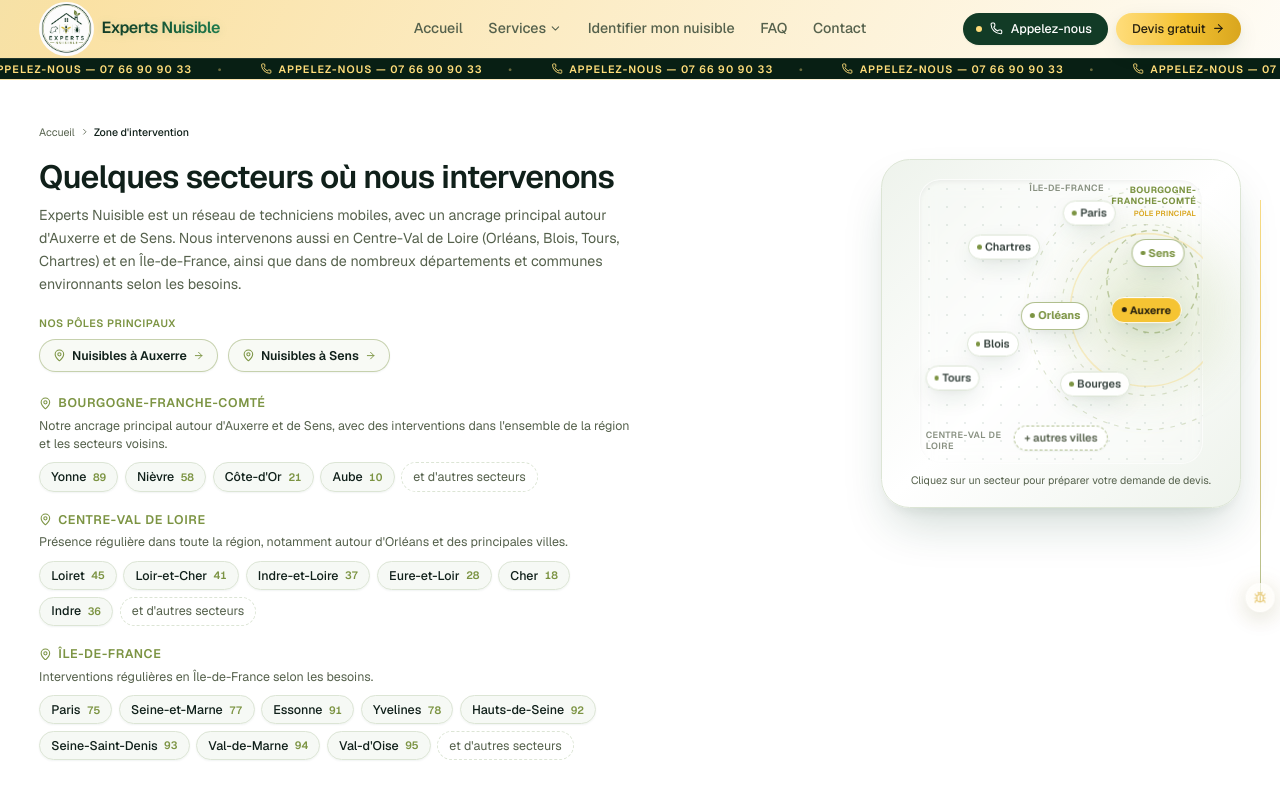
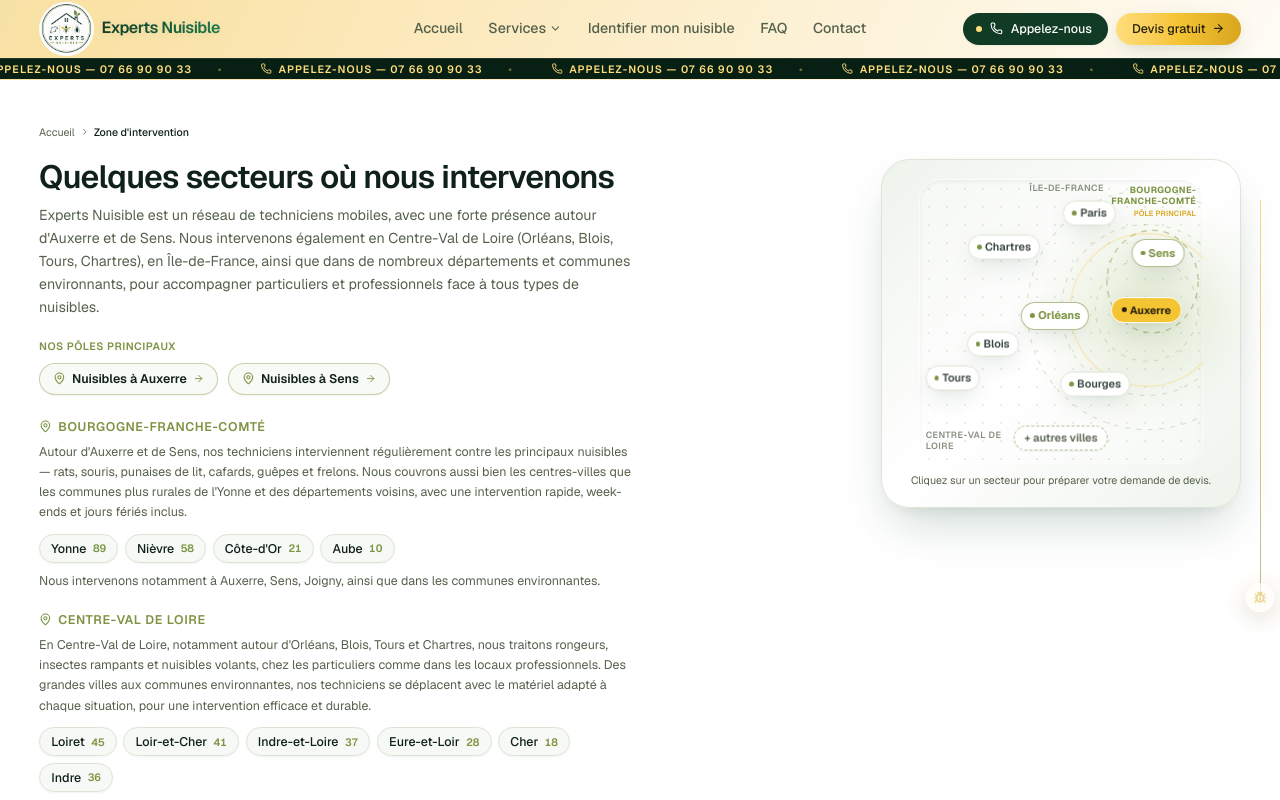
Before and after one commit to Ryad-Cyber/experts-nuisible, a Next.js app: page /zones-intervention in a window 1280 px wide. Shown: the top 800 px of the page. Built offline with nearby package versions, Linux system fonts and the light colour scheme.

Commit message:
Optimisation SEO local et zones d'intervention

```diff
--- a/src/app/zones-intervention/page.tsx
+++ b/src/app/zones-intervention/page.tsx
@@ -21,7 +21,7 @@ import { LOCAL_AREAS } from "@/data/localAreas";
 
 const title = "Zone d'intervention — Auxerre, Sens, Yonne et régions voisines";
 const description =
-  "Quelques secteurs où nous intervenons : un réseau de techniciens mobiles ancré autour d'Auxerre et de Sens (Yonne), avec des interventions en Bourgogne-Franche-Comté, Centre-Val de Loire, Île-de-France et au-delà selon les besoins. Votre ville n'est pas listée ? Appelez-nous.";
+  "Quelques secteurs où nous intervenons : un réseau de techniciens mobiles avec une forte présence autour d'Auxerre et de Sens (Yonne), et des interventions en Bourgogne-Franche-Comté, Centre-Val de Loire, Île-de-France et au-delà. Votre ville n'est pas listée ? Appelez-nous.";
 
 export const metadata: Metadata = {
   title: `${title} — ${siteConfig.name}`,
@@ -91,10 +91,11 @@ export default function ZonesInterventionPage() {
               Quelques secteurs où nous intervenons
             </h1>
             <p className="mt-3 text-base leading-relaxed text-muted-foreground">
-              Experts Nuisible est un réseau de techniciens mobiles, avec un ancrage principal
-              autour d&apos;Auxerre et de Sens. Nous intervenons aussi en Centre-Val de Loire
-              (Orléans, Blois, Tours, Chartres) et en Île-de-France, ainsi que dans de nombreux
-              départements et communes environnants selon les besoins.
+              Experts Nuisible est un réseau de techniciens mobiles, avec une forte présence
+              autour d&apos;Auxerre et de Sens. Nous intervenons également en Centre-Val de Loire
+              (Orléans, Blois, Tours, Chartres), en Île-de-France, ainsi que dans de nombreux
+              départements et communes environnants, pour accompagner particuliers et
+              professionnels face à tous types de nuisibles.
             </p>
 
             {/* Pôles principaux — pages villes dédiées (référencement local). */}
@@ -124,8 +125,8 @@ export default function ZonesInterventionPage() {
                     <MapPin className="size-4 shrink-0" />
                     {region.name}
                   </h2>
-                  <p className="mt-1.5 text-sm text-muted-foreground">{region.lead}</p>
-                  <div className="mt-3 flex flex-wrap gap-2">
+                  <p className="mt-2 text-sm leading-relaxed text-muted-foreground">{region.lead}</p>
+                  <div className="mt-3.5 flex flex-wrap gap-2">
                     {region.departments.map((dept) => (
                       <span
                         key={dept.code}
@@ -137,11 +138,15 @@ export default function ZonesInterventionPage() {
                         </span>
                       </span>
                     ))}
-                    {/* Marque explicitement la liste comme non exhaustive. */}
-                    <span className="inline-flex items-center rounded-full border border-dashed border-border px-3.5 py-1.5 text-sm text-muted-foreground">
-                      et d&apos;autres secteurs
-                    </span>
                   </div>
+                  {/* Villes-exemples + fin ouverte : crédibilité locale sans laisser
+                      croire à une liste fermée. */}
+                  {region.exampleTowns && region.exampleTowns.length > 0 && (
+                    <p className="mt-2.5 text-sm leading-relaxed text-muted-foreground">
+                      Nous intervenons notamment à {region.exampleTowns.join(", ")}, ainsi que dans
+                      les communes environnantes.
+                    </p>
+                  )}
                 </section>
               ))}
             </div>
--- a/src/components/sections/Contact.tsx
+++ b/src/components/sections/Contact.tsx
@@ -437,8 +437,12 @@ export function Contact() {
                 WhatsApp — envoyez des photos de votre situation
               </a>
 
-              <p className="flex items-center gap-3 text-sm">
+              <p className="flex items-center gap-3 text-sm font-medium">
                 <MapPin className="size-4 shrink-0 text-secondary" />
+                {siteConfig.basedInLine}
+              </p>
+              <p className="flex items-center gap-3 text-sm text-muted-foreground">
+                <span className="size-4 shrink-0" aria-hidden />
                 {siteConfig.serviceArea}
               </p>
 
--- a/src/components/sections/EquipementProfessionnel.tsx
+++ b/src/components/sections/EquipementProfessionnel.tsx
@@ -4,7 +4,7 @@ import { useEffect, useState } from "react";
 import Image from "next/image";
 import Link from "next/link";
 import { AnimatePresence, motion, useReducedMotion } from "framer-motion";
-import { ArrowRight, CheckCircle2, ShieldCheck, Sparkles, Truck } from "lucide-react";
+import { ArrowRight, CheckCircle2, EyeOff, ShieldCheck, Sparkles, Truck } from "lucide-react";
 import { Section } from "@/components/ui/Section";
 import { Reveal } from "@/components/ui/Reveal";
 import { technicianPhotos } from "@/data/equipment";
@@ -104,6 +104,10 @@ function CamionBand() {
           <p className="mt-2 text-sm leading-relaxed text-muted-foreground">
             Nos techniciens interviennent avec des véhicules identifiés Experts Nuisible,
             équipés du matériel nécessaire à chaque type d&apos;intervention.
+          </p>
+          <p className="mt-3 inline-flex items-center gap-2 rounded-full border border-border bg-muted/50 px-3 py-1.5 text-xs font-medium text-foreground/80 sm:text-sm">
+            <EyeOff className="size-3.5 shrink-0 text-secondary" />
+            Intervention possible avec véhicule banalisé, sur simple demande.
           </p>
         </div>
       </div>
--- a/src/config/legal.ts
+++ b/src/config/legal.ts
@@ -23,10 +23,10 @@ export const legalConfig = {
   /** Nom du directeur ou de la directrice de la publication. */
   publicationDirector: null as string | null,
   /** Zone d'intervention : cœur de réseau, formulée sans frontière absolue —
-   *  le réseau de techniciens mobiles peut intervenir au-delà selon les demandes.
+   *  le réseau de techniciens mobiles intervient aussi au-delà de cette liste.
    *  Rédigée pour s'insérer après "intervenant en" / "en" dans les pages légales. */
   serviceArea:
-    "Bourgogne-Franche-Comté (Auxerre, Sens), Centre-Val de Loire et Île-de-France — et au-delà selon les demandes",
+    "Bourgogne-Franche-Comté (Auxerre, Sens), Centre-Val de Loire et Île-de-France — et au-delà",
   /** Hébergeur du site (obligatoire : nom, adresse, moyen de contact). */
   host: {
     name: "Vercel Inc.",
--- a/src/config/site.ts
+++ b/src/config/site.ts
@@ -34,6 +34,11 @@ export const siteConfig = {
     "Experts Nuisible est un réseau de techniciens mobiles spécialisé dans le traitement de nombreux nuisibles : rongeurs, insectes rampants, insectes volants, parasites et autres problématiques liées à l'habitat et aux professionnels. Nous intervenons notamment autour d'Auxerre, Sens et dans l'Yonne, mais également dans les secteurs voisins en Bourgogne-Franche-Comté, Centre-Val de Loire, Île-de-France ainsi que dans de nombreuses communes et départements environnants.",
   serviceArea:
     "Interventions autour d'Auxerre, Sens et dans l'Yonne, ainsi que dans les secteurs voisins en Bourgogne-Franche-Comté, Centre-Val de Loire, Île-de-France et au-delà.",
+  // Ligne courte "ville de base" (option B, sans adresse de rue — on ne reçoit
+  // pas de public). Distincte de `serviceArea` : celle-ci nomme juste la ville
+  // d'ancrage, `serviceArea` détaille la zone. Les deux se complètent sans se
+  // répéter à l'identique (ex. Contact.tsx affiche les deux l'une sous l'autre).
+  basedInLine: "Basé à Auxerre (89000)",
   // Ancrage géographique réel = ville de base du réseau (Auxerre). Réseau de
   // techniciens mobiles : pas d'adresse de rue publique, on ne déclare donc que
   // le niveau ville/région (honnête) — consommé par le JSON-LD LocalBusiness
--- a/src/data/coverage.ts
+++ b/src/data/coverage.ts
@@ -13,9 +13,14 @@ export type Department = { name: string; code: string };
 
 export type CoverageRegion = {
   name: string;
-  /** Ligne factuelle : le rôle de la région dans le réseau, sans sur-promesse. */
+  /** Paragraphe de contexte (≈40-60 mots) : nuisibles traités + villes/communes
+   *  couvertes, factuel et propre à chaque région (rendu sous le titre). */
   lead: string;
   departments: Department[];
+  /** Communes réellement couvertes, présentées comme des EXEMPLES (pas une
+   *  liste fermée, pas des pages dédiées) — renforce la crédibilité locale sans
+   *  suggérer une couverture limitée à ces seules villes. */
+  exampleTowns?: string[];
 };
 
 // Regroupement par région = contenu réellement utile (répond à « intervenez-vous
@@ -23,17 +28,18 @@ export type CoverageRegion = {
 export const COVERAGE_REGIONS: CoverageRegion[] = [
   {
     name: "Bourgogne-Franche-Comté",
-    lead: "Notre ancrage principal autour d'Auxerre et de Sens, avec des interventions dans l'ensemble de la région et les secteurs voisins.",
+    lead: "Autour d'Auxerre et de Sens, nos techniciens interviennent régulièrement contre les principaux nuisibles — rats, souris, punaises de lit, cafards, guêpes et frelons. Nous couvrons aussi bien les centres-villes que les communes plus rurales de l'Yonne et des départements voisins, avec une intervention rapide, week-ends et jours fériés inclus.",
     departments: [
       { name: "Yonne", code: "89" },
       { name: "Nièvre", code: "58" },
       { name: "Côte-d'Or", code: "21" },
       { name: "Aube", code: "10" },
     ],
+    exampleTowns: ["Auxerre", "Sens", "Joigny"],
   },
   {
     name: "Centre-Val de Loire",
-    lead: "Présence régulière dans toute la région, notamment autour d'Orléans et des principales villes.",
+    lead: "En Centre-Val de Loire, notamment autour d'Orléans, Blois, Tours et Chartres, nous traitons rongeurs, insectes rampants et nuisibles volants, chez les particuliers comme dans les locaux professionnels. Des grandes villes aux communes environnantes, nos techniciens se déplacent avec le matériel adapté à chaque situation, pour une intervention efficace et durable.",
     departments: [
       { name: "Loiret", code: "45" },
       { name: "Loir-et-Cher", code: "41" },
@@ -42,10 +48,23 @@ export const COVERAGE_REGIONS: CoverageRegion[] = [
       { name: "Cher", code: "18" },
       { name: "Indre", code: "36" },
     ],
+    exampleTowns: [
+      "Orléans",
+      "Montargis",
+      "Gien",
+      "Blois",
+      "Vendôme",
+      "Romorantin-Lanthenay",
+      "Chartres",
+      "Dreux",
+      "Chinon",
+      "Amboise",
+      "Joué-lès-Tours",
+    ],
   },
   {
     name: "Île-de-France",
-    lead: "Interventions régulières en Île-de-France selon les besoins.",
+    lead: "En Île-de-France, nos équipes interviennent à Paris comme en proche et grande couronne, contre les punaises de lit, cafards, rats et autres nuisibles fréquents en milieu urbain. Particuliers, commerces et copropriétés bénéficient d'une intervention discrète et rapide, avec un suivi jusqu'à la disparition complète du problème.",
     departments: [
       { name: "Paris", code: "75" },
       { name: "Seine-et-Marne", code: "77" },
@@ -56,6 +75,7 @@ export const COVERAGE_REGIONS: CoverageRegion[] = [
       { name: "Val-de-Marne", code: "94" },
       { name: "Val-d'Oise", code: "95" },
     ],
+    exampleTowns: ["Melun", "Fontainebleau", "Provins", "Montereau-Fault-Yonne"],
   },
 ];
 
--- a/src/data/faq.ts
+++ b/src/data/faq.ts
@@ -32,7 +32,7 @@ export const faqItems: FaqItem[] = [
   {
     question: "Dans quelles zones intervenez-vous ?",
     answer:
-      "Nous intervenons grâce à un réseau de techniciens couvrant de nombreuses agglomérations françaises, avec un ancrage principal autour d'Auxerre et de Sens, ainsi qu'à Orléans, Blois, Tours et Chartres, en Bourgogne-Franche-Comté, en Centre-Val de Loire et en Île-de-France. Contactez-nous pour vérifier la disponibilité de nos équipes dans votre secteur avant de programmer votre intervention.",
+      "Nous intervenons grâce à un réseau de techniciens couvrant de nombreuses agglomérations françaises, avec une forte présence autour d'Auxerre et de Sens, ainsi qu'à Orléans, Blois, Tours et Chartres, en Bourgogne-Franche-Comté, en Centre-Val de Loire et en Île-de-France. Contactez-nous pour vérifier la disponibilité de nos équipes dans votre secteur avant de programmer votre intervention.",
   },
   {
     question: "Comment obtenir un devis pour une intervention ?",
```
